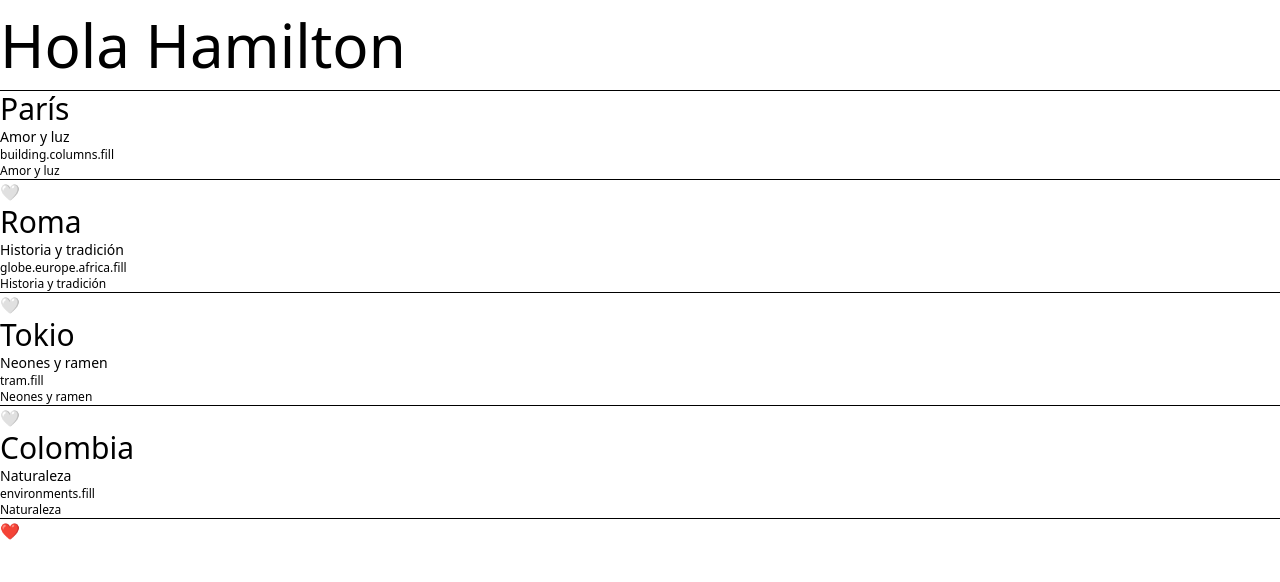
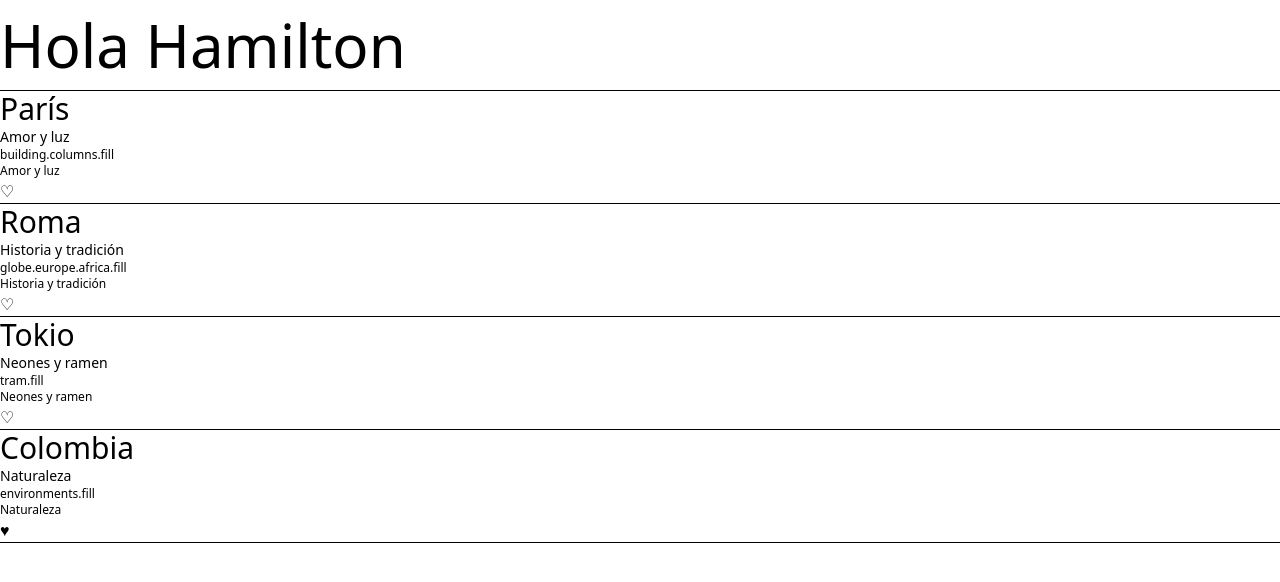
Before and after one commit to hamil17/DemoViajes, a React (Vite) app in the folder demoViajes/: page / in a window 1280 px wide. Shown: the top 582 px of the page. Built offline with nearby package versions, Linux system fonts and the light colour scheme.

Commit message:
hecho paso a paso, no me pilla los estilos del botón

```diff
--- a/demoViajes/src/App.tsx
+++ b/demoViajes/src/App.tsx
@@ -11,7 +11,7 @@ function App() {
     {id:"1", nombre: "París", icono: "building.columns.fill", descripcion: "Amor y luz", color: "blue", esFavorito: false, puntuacion: 2},
     {id:"2",nombre: "Roma", icono: "globe.europe.africa.fill", descripcion: "Historia y tradición", color: "orange", esFavorito: false, puntuacion: 2},
     {id:"3",nombre: "Tokio", icono: "tram.fill", descripcion: "Neones y ramen", color: "red", esFavorito: false, puntuacion: 3},
-    {id:"4",nombre: "Colombia", icono: "environments.fill", descripcion: "Naturaleza", color: "yellow", esFavorito: true, puntuacion: 4}
+    {id:"4",nombre: "Colombia", icono: "environments.fill", descripcion: "Naturaleza", color: "lime", esFavorito: true, puntuacion: 4}
   ])
 
 
--- a/demoViajes/src/components/DestinoList.tsx
+++ b/demoViajes/src/components/DestinoList.tsx
@@ -9,14 +9,24 @@ type DestinosListProps = {
 export default function DestinosList({destinos, setDestinos, nombreUsuario}:DestinosListProps) {
 
   // 1. Define las funciones SIEMPRE antes del return para mayor claridad
-  function toggleFavorito(id: number | string) {
-    setDestinos(prevDestinos =>
-      prevDestinos.map(destino =>
-        destino.id === id
-          ? { ...destino, esFavorito: !destino.esFavorito } // Clonamos y negamos el booleano
-          : destino // Retornamos el resto sin cambios
-      )
-    );
+  //function toggleFavorito(id: number | string) {
+  //  setDestinos(prevDestinos =>
+  //    prevDestinos.map(destino =>
+  //      destino.id === id
+  //        ? { ...destino, esFavorito: !destino.esFavorito } // Clonamos y negamos el booleano
+  //        : destino // Retornamos el resto sin cambios
+  //    )
+  //  );
+  //}
+
+  function toggleFav (id : string){
+    setDestinos(prev =>
+        prev.map(destino =>
+          destino.id === id
+            ? {...destino, esFavorito: !destino.esFavorito}
+            : destino
+        )
+      );
   }
 
   return (
@@ -30,10 +40,11 @@ export default function DestinosList({destinos, setDestinos, nombreUsuario}:Dest
             <p className='text-sm'>{destino.descripcion}</p>
             <p className='text-xs'>{destino.icono}</p>
             <p className='text-xs'>{destino.descripcion}</p>
+            <button className={ `bg-${destino.color}-800` } onClick={() => toggleFav(destino.id)}>
+              {destino.esFavorito ? "♥" : "♡"}
+            </button>
             <hr />
-             <button onClick={() => toggleFavorito(destino.id)}>
-              {destino.esFavorito ? '❤️' : '🤍'}
-            </button>
+
           </div>
         ))
 
@@ -41,6 +52,10 @@ export default function DestinosList({destinos, setDestinos, nombreUsuario}:Dest
 
     </>
 
+    //<button onClick={() => toggleFavorito(destino.id)}>
+     // {destino.esFavorito ? '❤️' : '🤍'}
+    //</button>
+
   )
 
 }
```
